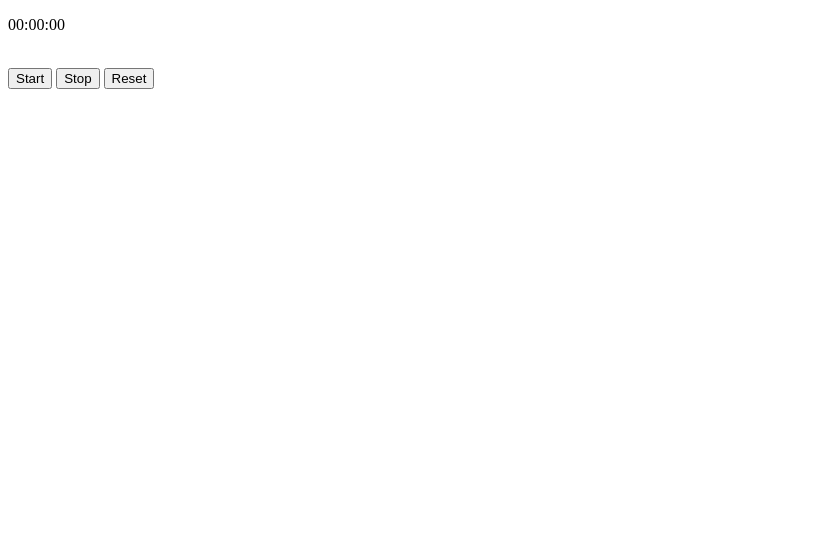
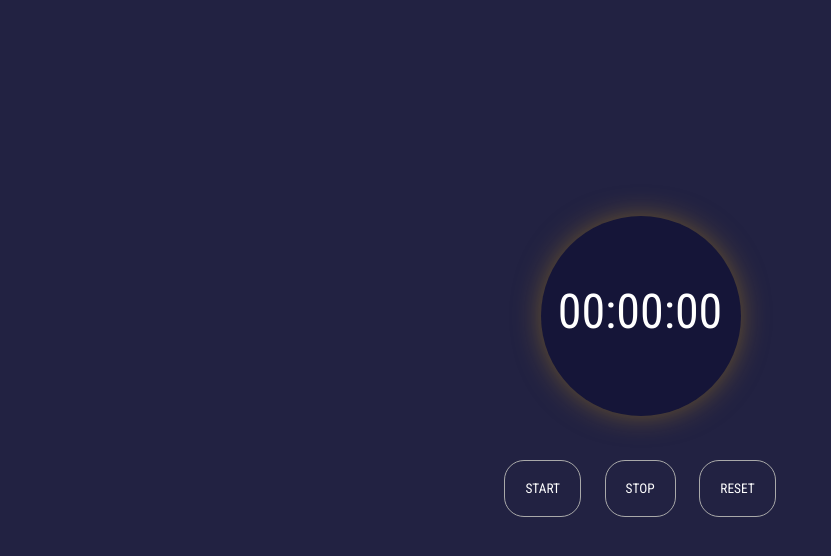
Before and after one commit to YuliiaZaharia/stopwatch-javascript, a plain HTML site: page index.html in a window 1280 px wide. Shown: the whole page, without its empty margins (0-831 px from the left). Drawn offline with Linux system fonts and the light colour scheme.

Commit message:
styled project in css

```diff
--- a/index.html
+++ b/index.html
@@ -6,6 +6,9 @@
     <meta name="viewport" content="width=device-width, initial-scale=1.0">
     <title>JavaScript Stopwatch</title>
     <link rel="stylesheet" href="styles.css">
+    <link rel="preconnect" href="https://fonts.googleapis.com">
+    <link rel="preconnect" href="https://fonts.gstatic.com" crossorigin>
+    <link href="https://fonts.googleapis.com/css2?family=Roboto+Condensed&display=swap" rel="stylesheet">
 </head>
 <body>
     <div class="container">
@@ -13,9 +16,9 @@
             <p>
                 <span class="mins">00</span>:<span class="seconds">00</span>:<span class="tens">00</span>
             </p> <br>
-            <button class="btn-start">Start</button>
-            <button class="btn-stop">Stop</button>
-            <button class="btn-reset">Reset</button>
+            <button class="btn-start">START</button>
+            <button class="btn-stop">STOP</button>
+            <button class="btn-reset">RESET</button>
         </div>
     </div>
 <script src="index.js"></script>
--- a/styles.css
+++ b/styles.css
@@ -0,0 +1,67 @@
+* {
+    margin: 0;
+    padding: 0;
+    font-family: 'Roboto Condensed', sans-serif;
+}
+.container{
+    background-color: #222242;
+    height: 100vh;
+    width: 100%;
+    text-align: center;
+    position: absolute;
+}
+.wrapper{
+    position: relative;
+    top: 50%;
+    left: 50%;
+    transform: translate(-50%,-50%);
+}
+.wrapper p{
+    position: relative;
+    display: inline-block;
+    color: #ffffff;
+    z-index: 9999;
+    font-size: 48px;
+    margin-bottom: 120px;
+}
+.wrapper p::before{
+    content: '';
+    position: absolute;
+    width: 200px;
+    height: 200px;
+    background-color: #151538;
+    z-index: -1;
+    border-radius: 50%;
+	left: -10%;
+    top: -118%;
+    animation-name: shine;
+    animation-duration: 3s;
+    animation-iteration-count: infinite;
+}
+@keyframes shine{
+    0%,100%{
+        box-shadow: 0px 0px 32px -12px rgba(246, 180, 0, .5);
+    }
+    50%{
+        box-shadow: 0px 0px 32px 3px rgba(246, 180, 0, .5);
+    }
+}
+button{
+    background-color: #222242;
+    padding: 20px;
+    border: 1px solid #A9A9A9;
+    border-radius: 20px;
+    color: #fff;
+    transition: all .2s ease;
+    outline: 0;
+}
+button:not(:last-child){
+    margin-right: 20px;
+}
+button:hover,
+button:focus
+{
+    border-color: #F6B400;
+    color: #F6B400;
+    box-shadow: 0px 4px 27px -12px #F6B400;
+}
```
